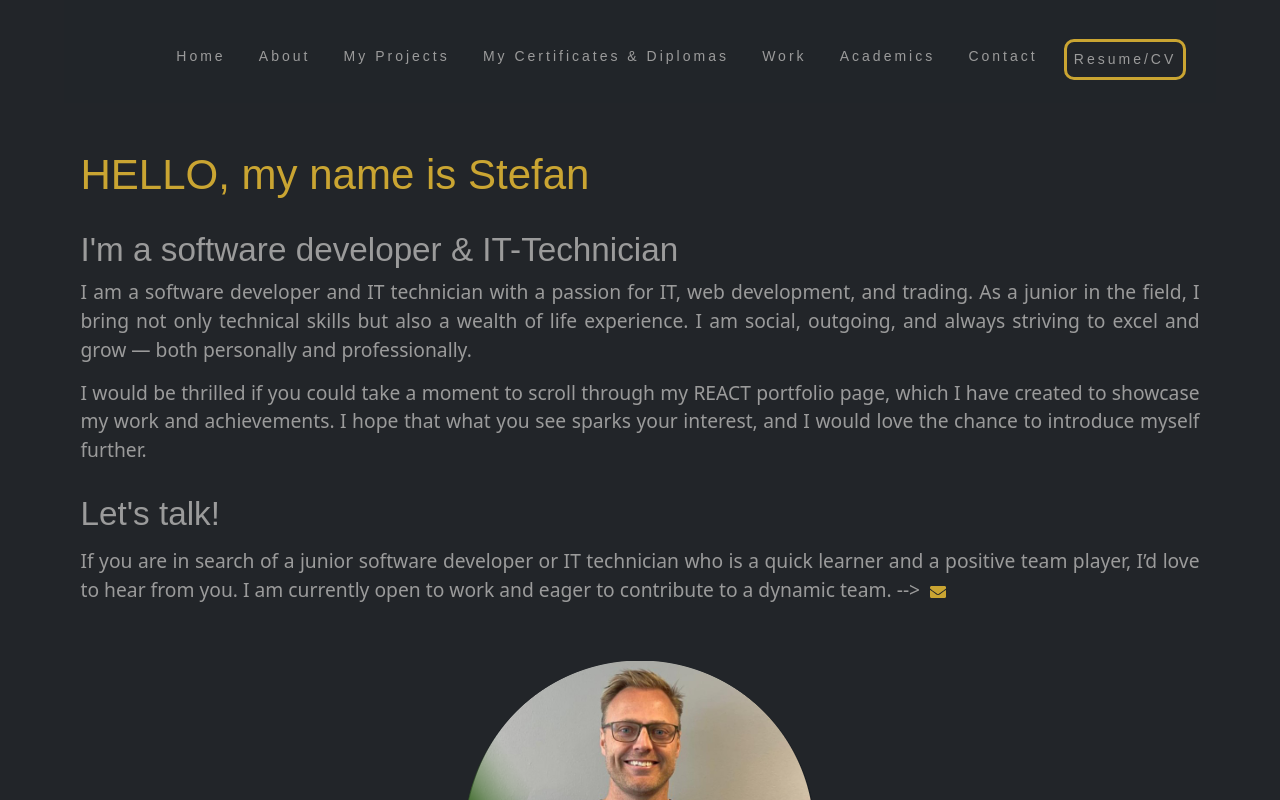
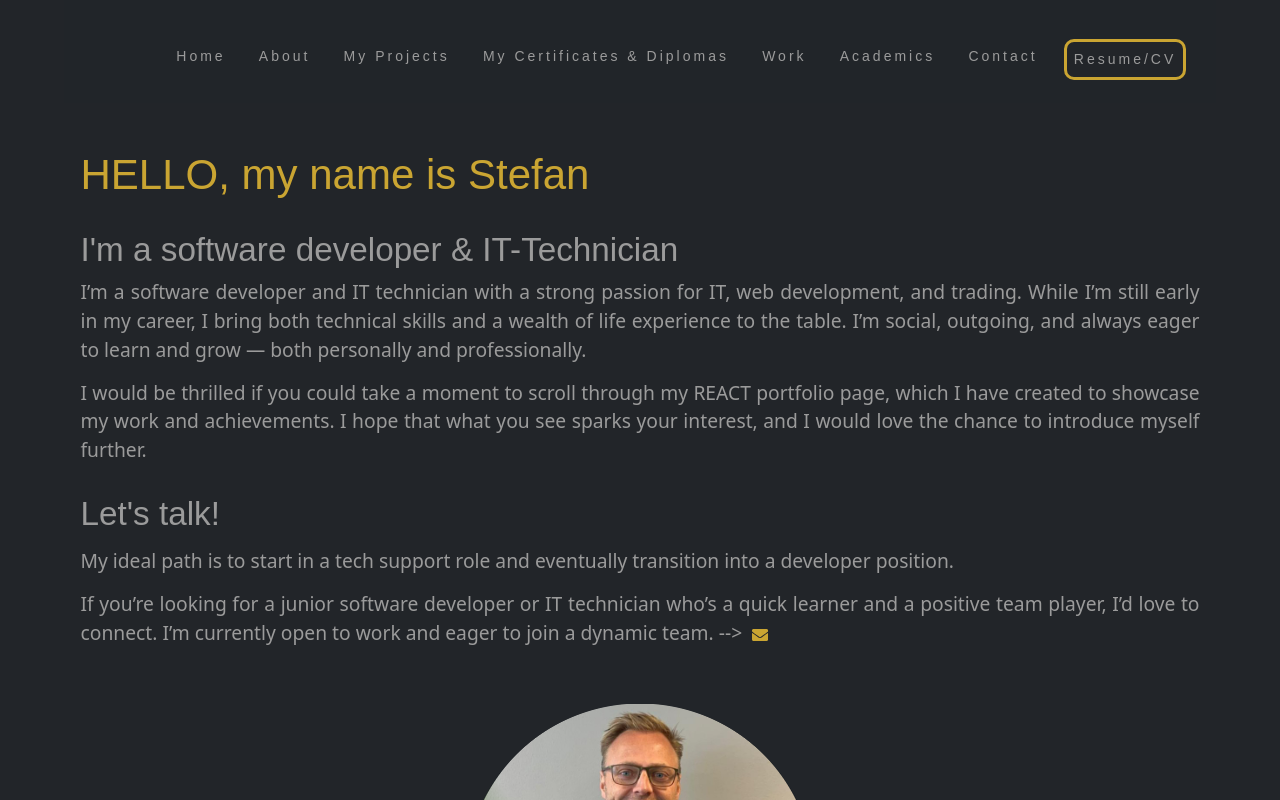
Before and after one commit to MrBrunotte/stefanbrunotteportfolio, a React (Create React App) app: page /#/ in a window 1280 px wide. Shown: the top 800 px of the page. Built offline with nearby package versions, Linux system fonts and the light colour scheme; a web font is replaced by a local one.

Commit message:
Update home.js
Update text

```diff
--- a/src/components/home/home.js
+++ b/src/components/home/home.js
@@ -24,12 +24,15 @@ let Home = () => {
             </Row>
                 <h1 className="h1Header">I'm a software developer & IT-Technician</h1>
                 <p className="homeText">
-                I am a software developer and IT technician with a passion for IT, web development, and trading. As a junior in the field, I bring not only technical skills but also a wealth of life experience. I am social, outgoing, and always striving to excel and grow — both personally and professionally.
+                 I’m a software developer and IT technician with a strong passion for IT, web development, and trading. While I’m still early in my career, I bring both technical skills and a wealth of life experience to the table. I’m social, outgoing, and always eager to learn and grow — both personally and professionally.
                 </p>
                 <p className="homeText">I would be thrilled if you could take a moment to scroll through my REACT portfolio page, which I have created to showcase my work and achievements. I hope that what you see sparks your interest, and I would love the chance to introduce myself further.</p>
                 <Nav.Link className="h1Header myGray" as={Link} to="/contact">Let's talk!</Nav.Link>
                 <p className="homeText">
-                If you are in search of a junior software developer or IT technician who is a quick learner and a positive team player, I’d love to hear from you. I am currently open to work and eager to contribute to a dynamic team. --&gt;
+                <p className="homeText">
+                My ideal path is to start in a tech support role and eventually transition into a developer position.
+                </p>
+                If you’re looking for a junior software developer or IT technician who’s a quick learner and a positive team player, I’d love to connect. I’m currently open to work and eager to join a dynamic team. --&gt;
                     <a href="mailto:mrbrunotte@gmail.com" className="email myIcons" target="_blank" aria-label="Email: mrbrunotte@gmail.com" rel="noreferrer"><FaEnvelope /></a>
                     <p className="openToWork" ><img src={openToWork} alt="I'm open to work" /></p>
                     <hr></hr>
```
